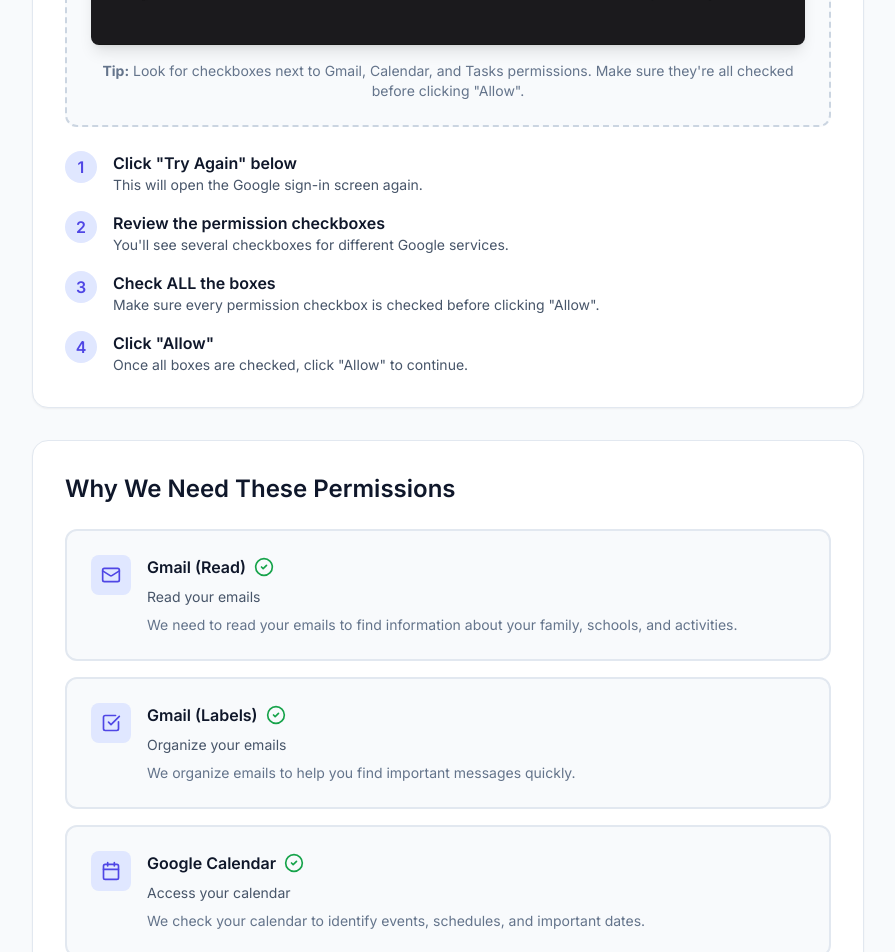
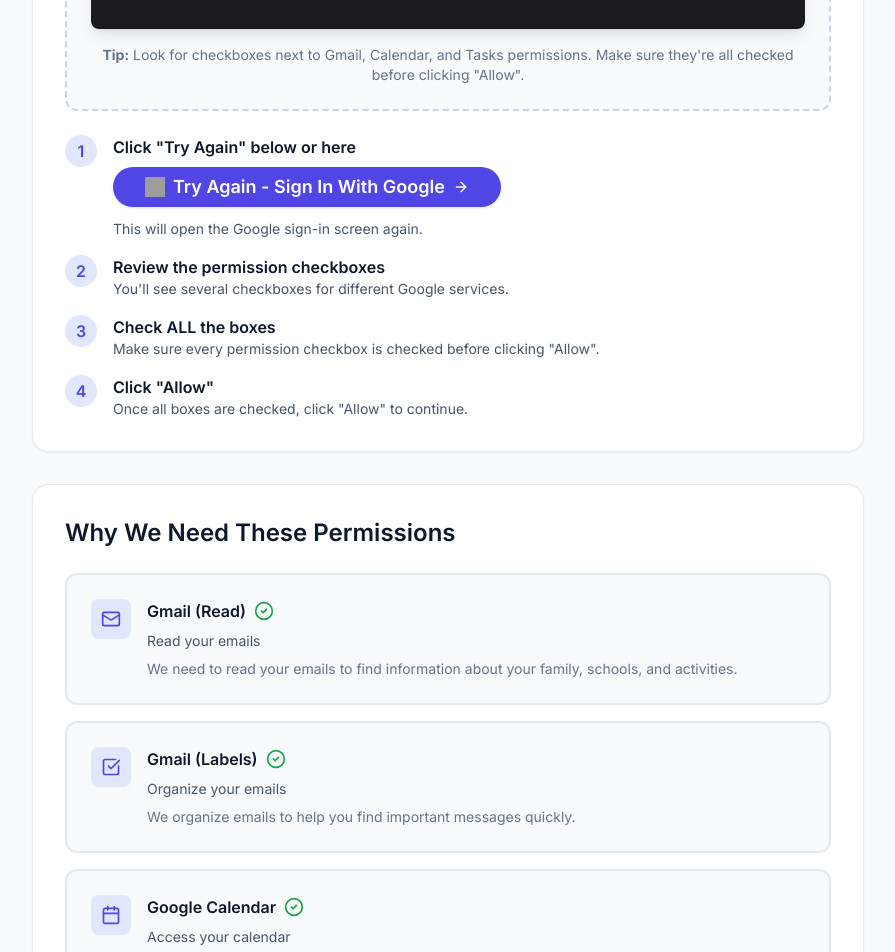
Before and after one commit to abdullahhrajpoot/m12-v2, a Next.js app: page /auth/missing-permissions in a window 1280 px wide. Shown: the part 960-1912 px from the top of the page, without its empty margins (192-1087 px from the left). Built offline with nearby package versions, Linux system fonts and the light colour scheme; no server answers; grey boxes are pictures that could not be loaded.

Commit message:
Update missing-permissions page UI improvements
- Add Try Again button in step 1 instructions
- Update Calendar permission description to mention creating/updating events
- Reduce top padding for better spacing

```diff
--- a/app/auth/missing-permissions/page.tsx
+++ b/app/auth/missing-permissions/page.tsx
@@ -51,7 +51,7 @@ const PERMISSIONS: Permission[] = [
     name: 'Google Calendar',
     description: 'Access your calendar',
     icon: <Calendar className="w-5 h-5" />,
-    why: 'We check your calendar to identify events, schedules, and important dates.'
+    why: 'We need to create and update events for you, and check your calendar to identify schedules and important dates.'
   },
   {
     scope: 'https://www.googleapis.com/auth/tasks',
@@ -87,7 +87,7 @@ function MissingPermissionsContent() {
     <div className="min-h-screen bg-slate-50">
       <Header />
 
-      <div className="max-w-4xl mx-auto px-4 sm:px-6 lg:px-8 py-12">
+      <div className="max-w-4xl mx-auto px-4 sm:px-6 lg:px-8 pt-8 pb-12">
         <motion.div
           initial={{ opacity: 0, y: 20 }}
           animate={{ opacity: 1, y: 0 }}
@@ -163,8 +163,14 @@ function MissingPermissionsContent() {
               <div className="flex-shrink-0 w-8 h-8 bg-indigo-100 rounded-full flex items-center justify-center text-indigo-600 font-semibold">
                 1
               </div>
-              <div>
-                <p className="font-semibold text-slate-900">Click "Try Again" below</p>
+              <div className="flex-1">
+                <p className="font-semibold text-slate-900 mb-2">Click "Try Again" below or here</p>
+                <div className="mb-3">
+                  <ConnectButton
+                    text="Try Again - Sign In With Google"
+                    className="inline-flex"
+                  />
+                </div>
                 <p className="text-sm text-slate-600">This will open the Google sign-in screen again.</p>
               </div>
             </div>
```
